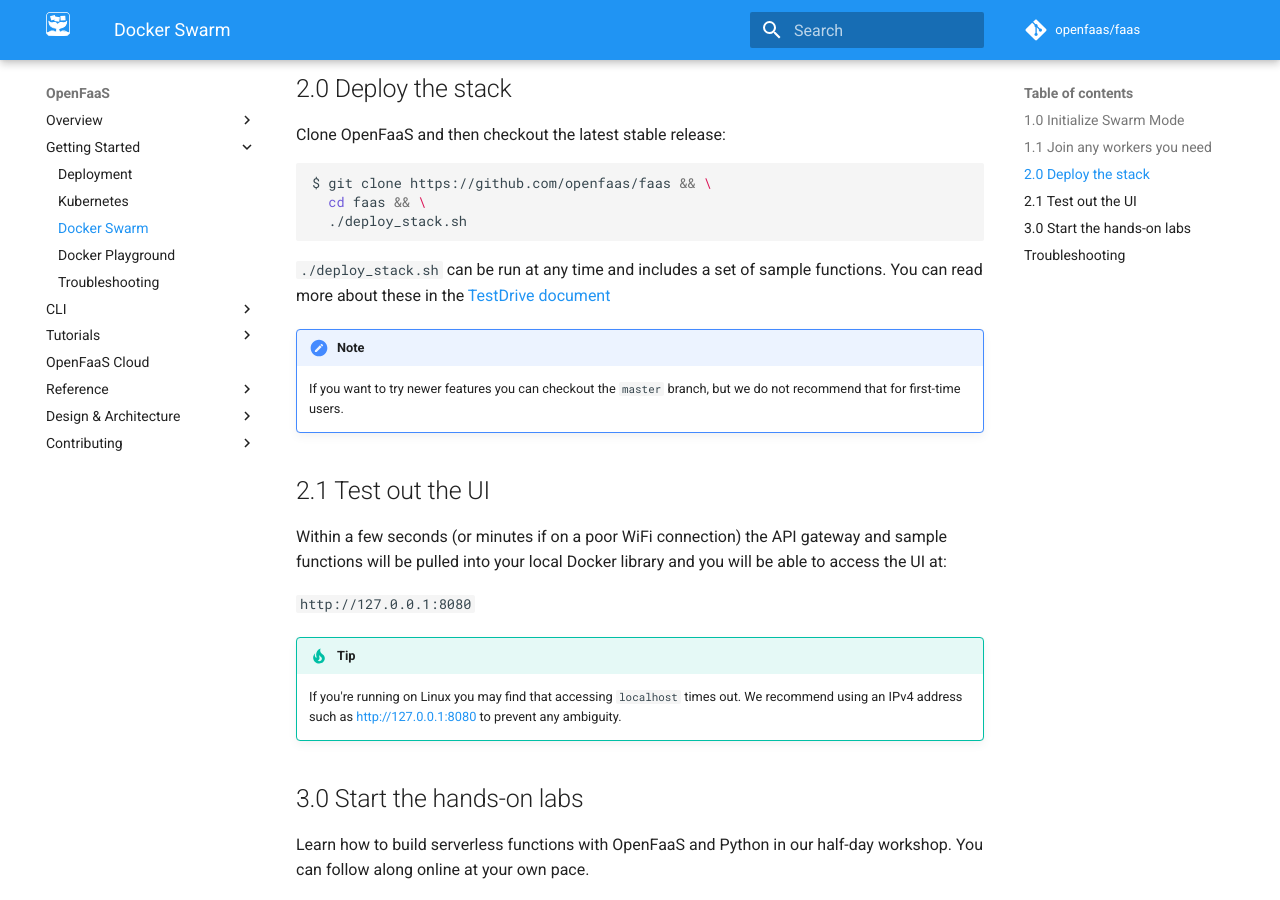
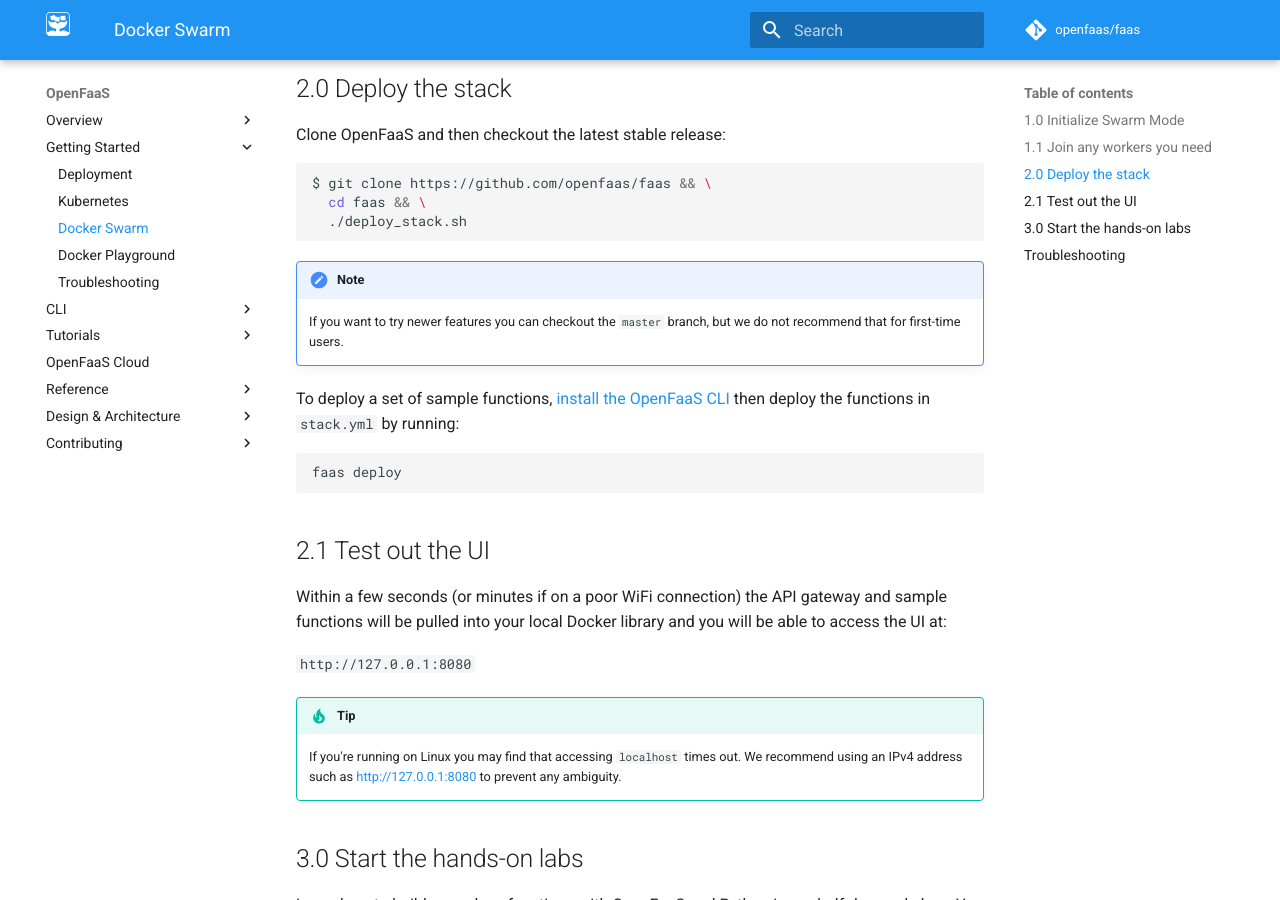
Before and after one commit to openfaas/docs, an MkDocs documentation site: the page built from docs/deployment/docker-swarm.md, in a window 1280 px wide and 900 px high, scrolled down 925 px. Built offline with MkDocs 1.6.1 and Material for MkDocs 9.7.7, drawn with Linux system fonts in a browser that asks for light colours; comment, search, counter and statistics services are not loaded; old or Windows-style settings are respelled for this version of MkDocs.

Commit message:
Keep docs in sync with TestDrive.md
Related work: faas repo PR #700 - Remove sample functions for swarm

Signed-off-by: Eric Stoekl <ems5311@gmail.com>

````diff
--- a/docs/deployment/docker-swarm.md
+++ b/docs/deployment/docker-swarm.md
@@ -35,10 +35,14 @@ $ git clone https://github.com/openfaas/faas && \
   ./deploy_stack.sh
 ```
 
-`./deploy_stack.sh` can be run at any time and includes a set of sample functions. You can read more about these in the [TestDrive document](https://github.com/openfaas/faas/blob/master/TestDrive.md)
-
 !!! note
     If you want to try newer features you can checkout the `master` branch, but we do not recommend that for first-time users.
+
+To deploy a set of sample functions, [install the OpenFaaS CLI](cli/install/) then deploy the functions in `stack.yml` by running:
+
+```
+faas deploy
+```
 
 ## 2.1 Test out the UI
 
````
